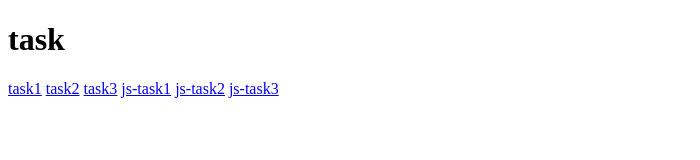
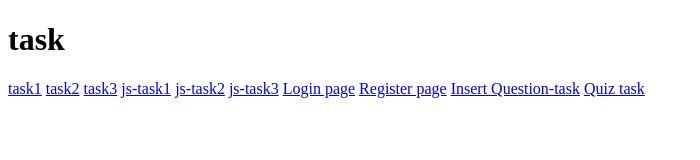
Before and after one commit to shikharsaini88/Task-Mern, a plain HTML site: page index.html in a window 1280 px wide. Shown: the whole page, without its empty margins (0-700 px from the left). Drawn offline with Linux system fonts and the light colour scheme.

Commit message:
Update index.html

```diff
--- a/index.html
+++ b/index.html
@@ -15,5 +15,9 @@
     <a href="login.html"> js-task1</a>
     <a href="calculator.html"> js-task2</a>
     <a href="search.html">js-task3</a>
+    <a href="login!.html">Login page</a>
+    <a href="register.html">Register page</a>
+    <a href="questionbank.html">Insert Question-task</a>
+    <a href="qiz.html">Quiz task</a>
 </body>
 </html>
```
